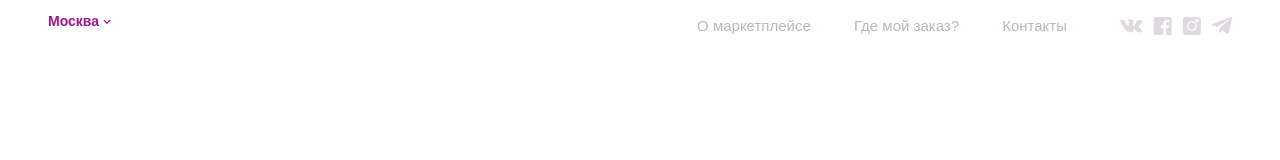
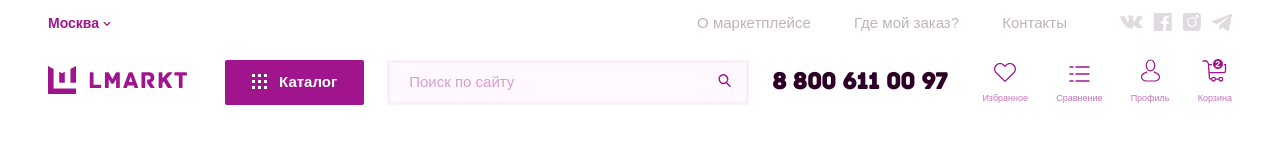
Before and after one commit to AlexKobiliansky/lm-market, a website: page app/index.html in a window 1280 px wide. Drawn offline with Linux system fonts and the light colour scheme.

Commit message:
header complete

```diff
--- a/app/index.html
+++ b/app/index.html
@@ -29,9 +29,43 @@
 <body>
 <!-- ======= HEADER START ======= -->
 <header class="lm-main-head">
+	<div class="lm-topline-wrap">
 		<div class="container">
 			<div class="lm-top-line">
-			<label>
+
+				<div class="lm-head-links d-xl-none">
+
+					<!-- head-link -->
+					<a href="#0" class="lm-head-link lm-head-mnu">
+						<img src="img/icons/mnu-icon.svg" alt="alt" class="svg">
+						<span>Меню</span>
+					</a>
+					<!-- /head-link -->
+
+					<!-- head-link -->
+					<a href="tel:+88008008080" class="lm-head-link lm-head-telephone">
+						<img src="img/icons/phone-icon.svg" alt="alt" class="svg">
+						<span>Позвонить нам</span>
+					</a>
+					<!-- /head-link -->
+
+					<!-- head-link -->
+					<a href="#0" class="lm-head-link lm-head-profile">
+						<img src="img/icons/profile-icon.svg" alt="alt" class="svg">
+						<span>Профиль</span>
+					</a>
+					<!-- /head-link -->
+
+					<!-- head-link -->
+					<a href="#0" class="lm-head-link lm-head-cart">
+						<img src="img/icons/cart-icon.svg" alt="alt" class="svg">
+						<span>Корзина</span>
+						<span class="lm-num">2</span>
+					</a>
+					<!-- /head-link -->
+				</div>
+
+				<label class="lm-placement-label  d-none d-xl-block">
 					<select class="lm-placement-select">
 						<option selected value="Москва">Москва</option>
 						<option value="Санкт-Петербург">Санкт-Петербург</option>
@@ -43,13 +77,13 @@
 					</select>
 				</label>
 
-			<div class="lm-top-links">
+				<div class="lm-top-links d-none d-xl-block">
 					<a href="#0">О маркетплейсе</a>
 					<a href="#0">Где мой заказ?</a>
 					<a href="#0">Контакты</a>
 				</div>
 
-			<div class="lm-socials">
+				<div class="lm-socials d-none d-xl-inline-flex">
 					<a href="#0" target="_blank">
 						<img src="img/icons/soc-icon-1.svg" alt="alt" class="svg">
 					</a>
@@ -65,6 +99,65 @@
 				</div>
 			</div>
 		</div>
+	</div>
+	<div class="container">
+		<div class="lm-head-line">
+			<img src="img/logo.svg" alt="alt" class="lm-logo">
+			<a href="#0" class="btn btn-accent d-none d-xl-inline-block"><img src="img/icons/btn-catalog-icon.svg" alt="alt" class="svg">Каталог</a>
+
+			<form class="lm-form-search">
+				<label>
+					<input type="text" name="Поиск" placeholder="Поиск по сайту">
+				</label>
+				<button type="submit"><img src="img/icons/search-icon.svg" alt="alt" class="svg"></button>
+			</form>
+
+			<a href="tel:+88006110097" class="lm-head-phone d-none d-xl d-xl-inline-block">8 800 611 00 97</a>
+
+			<div class="lm-head-links d-none d-xl-block">
+				<!-- head-link -->
+				<a href="#0" class="lm-head-link lm-head-heart">
+					<img src="img/icons/heart-icon.svg" alt="alt" class="svg">
+					<span>Избранное</span>
+				</a>
+				<!-- /head-link -->
+
+				<!-- head-link -->
+				<a href="#0" class="lm-head-link lm-head-compare">
+					<img src="img/icons/compare-icon.svg" alt="alt" class="svg">
+					<span>Сравнение</span>
+				</a>
+				<!-- /head-link -->
+
+				<!-- head-link -->
+				<a href="#0" class="lm-head-link lm-head-profile">
+					<img src="img/icons/profile-icon.svg" alt="alt" class="svg">
+					<span>Профиль</span>
+				</a>
+				<!-- /head-link -->
+
+				<!-- head-link -->
+				<a href="#0" class="lm-head-link lm-head-cart">
+					<img src="img/icons/cart-icon.svg" alt="alt" class="svg">
+					<span>Корзина</span>
+					<span class="lm-num">2</span>
+				</a>
+				<!-- /head-link -->
+			</div>
+
+			<label class="lm-placement-label d-xl-none">
+				<select class="lm-placement-select">
+					<option selected value="Москва">Москва</option>
+					<option value="Санкт-Петербург">Санкт-Петербург</option>
+					<option value="Ярославль">Ярославль</option>
+					<option value="Кострома">Кострома</option>
+					<option value="Нижний Новгород">Нижний Новгород</option>
+					<option value="Сургут">Сургут</option>
+					<option value="Новосибирск">Новосибирск</option>
+				</select>
+			</label>
+		</div>
+	</div>
 </header>
 <!-- ======= HEADER END ======= -->
 
--- a/app/sass/base/_fonts.sass
+++ b/app/sass/base/_fonts.sass
@@ -1,6 +1,6 @@
 @import mixins
 
-+font-face("Archieve", "../fonts/ArchieveRegular/ArchieveRegular")
++font-face("Archive", "../fonts/ArchiveRegular/ArchiveRegular")
 
 +font-face("TitilliumWeb", "../fonts/TitilliumWebRegular/TitilliumWebRegular")
 +font-face("TitilliumWeb", "../fonts/TitilliumWebLight/TitilliumWebLight", 300)
--- a/app/sass/base/_general.sass
+++ b/app/sass/base/_general.sass
@@ -20,7 +20,7 @@ body
   font-size: 15px
   min-width: 320px
   position: relative
-  line-height: 1
+  line-height: 23px
   font-family: $default-font
   overflow-x: hidden
   color: $text
@@ -107,6 +107,22 @@ ul
   &:hover
     background: $acc-hover
 
+.btn
+  display: inline-block
+  font-weight: 700
+  cursor: pointer
+  +mt(.3s)
+  white-space: nowrap
+  padding: 10px 27px 12px
+  border-radius: 2px
+
+.btn-accent
+  color: #fff
+  background-color: $accent
+  &:hover
+    color: #fff
+    background-color: $acc-hover
+
 
 .lm-socials
   font-size: 0
@@ -129,3 +145,17 @@ ul
     path
       //+mt(.3s)
       fill: rgba($acc-dark, .15)
+
+
+form
+  label
+    display: block
+  input
+    width: 100%
+    padding: 7px 19px 9px
+    background-color: $acc-light
+    border: 3px solid #F9EFF7
+    border-radius: 3px
+    color: $accent
+    &::placeholder
+      color: rgba($accent, .4)
--- a/app/sass/base/_media.sass
+++ b/app/sass/base/_media.sass
@@ -5,15 +5,46 @@
 
 // ≥1200px
 +media-breakpoint-down(lg)
+  .lm-topline-wrap
+    background-color: $acc-light
 
 // ≥992px
 +media-breakpoint-down(md)
 
 // ≥768px
 +media-breakpoint-down(sm)
+  .lm-head-line
+    flex-wrap: wrap
+    .lm-form-search
+      margin-top: 12px
+      width: 100%
+      order: 3
+      label
+        width: 100%
+      .svg
+        position: relative
+        top: 2px
 
 // ≥480px
 +media-breakpoint-down(xs)
+
+
+@media (max-width: 390px)
+
+  .lm-head-links
+    display: flex
+    justify-content: space-between
+    width: 100%
+    align-items: flex-end
+
+  .lm-head-link
+    margin-left: 0
+    span
+      margin-top: 0
+
+  body
+    font-size: 13px
+    line-height: 20px
 
 
 /*==========  Mobile First  ==========*/
--- a/app/sass/layout/_header.sass
+++ b/app/sass/layout/_header.sass
@@ -6,14 +6,102 @@
   .lm-socials
     margin-left: 53px
 
+.lm-placement-label
+  margin-bottom: 0
+
 .lm-top-links
   margin-left: auto
   a
     display: inline-block
-    line-height: 23px
     color: rgba($acc-dark, .3)
     margin-left: 39px
     &:hover
       color: $acc-hover
     &:first-child
       margin-left: 0
+
+.lm-head-line
+  display: flex
+  justify-content: space-between
+  align-items: center
+  padding: 14px 0 40px
+  .btn-accent
+    .svg
+      position: relative
+      top: 2px
+      margin-right: 12px
+
+.lm-form-search
+  position: relative
+  label
+    width: 362px
+    margin-bottom: 0
+  button
+    width: 50px
+    text-align: center
+    height: 100%
+    position: absolute
+    right: 0
+    top: 0
+    z-index: 2
+    cursor: pointer
+    border: none
+    box-shadow: none
+    background: transparent
+
+.lm-head-phone
+  font-size: 24px
+  font-weight: 700
+  font-family: "Archive", sans-serif
+  color: $acc-dark
+  white-space: nowrap
+  &:hover
+    color: $acc-hover
+
+.lm-head-link
+  display: inline-block
+  text-align: center
+  margin: 0 12px
+  span
+    display: block
+    font-size: 9px
+    line-height: 14px
+    margin-top: 3px
+    color: rgba($accent, .6)
+    path
+      +mt(.2s)
+  &.lm-head-heart
+    .svg
+      fill: $accent
+      +mt(.2s)
+    &:hover
+      .svg
+        fill: $acc-hover
+        path
+          stroke: none
+  &:hover
+    .svg
+      path
+        stroke: $acc-hover
+
+.lm-head-telephone
+  .svg
+    height: 20px
+    width: auto
+
+.lm-head-cart
+  position: relative
+  margin-right: 0
+  .lm-num
+    position: absolute
+    width: 12px
+    height: 12px
+    font-size: 9px
+    line-height: 10px
+    font-weight: 700
+    color: #fff
+    background-color: $accent
+    border-radius: 50%
+    top: -5px
+    left: 14px
+    border: 1px solid #fff
```
Also changed, not shown: app/css/main.min.css, app/img/icons/btn-catalog-icon.svg (added), app/img/icons/cart-icon.svg (added), app/img/icons/compare-icon.svg (added), app/img/icons/heart-icon.svg (added), app/img/icons/mnu-icon.svg (added), app/img/icons/phone-icon.svg (added), app/img/icons/profile-icon.svg (added), app/img/icons/search-icon.svg (added), app/img/logo.svg (added). Lines whose indentation alone changed are shown as unchanged.
